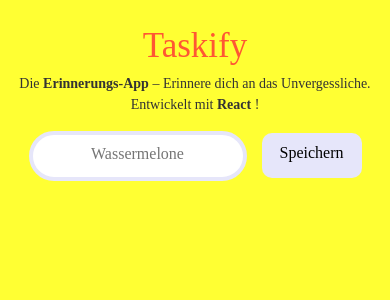
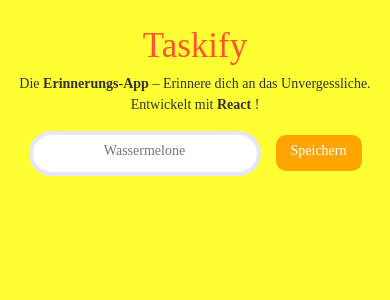
Before and after one commit to tkoehlerlg/taskify, a React (Create React App) app: page / in a window 390 px wide. Shown: the top 300 px of the page. Built offline with nearby package versions, Linux system fonts and the light colour scheme; a web font is replaced by a local one.

Commit message:
update for mobile

```diff
--- a/src/App.css
+++ b/src/App.css
@@ -14,14 +14,12 @@
     font-weight: normal;
     color: #333333;
 }
-
 .heading {
     font-size: 40px;
     font-family: "Shrikhand", cursive;
     color: #FF5733;
     border: #00BFFF;
 }
-
 p {
     font-size: 16px;
     text-align: center;
--- a/src/components/styles.css
+++ b/src/components/styles.css
@@ -54,3 +54,24 @@
 .todo_cell p {
     margin: auto;
 }
+
+@media (max-width: 800px) {
+    .input_box {
+        font-size: 14px;
+        height: 45px;
+        padding-bottom: 5px;
+    }
+    .input_submit {
+        font-weight: normal;
+        font-size: 14px;
+        color: white;
+        background: #FFA500;
+        border: 0px;
+    }
+    .input_submit:focus {
+        border: 0px;
+    }
+    .input_submit:active {
+        background-color: #FF8C00;
+    }
+}
```
